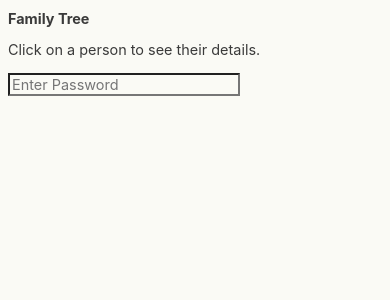
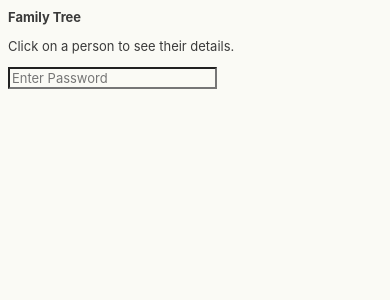
Before and after one commit to jhirsch1/family-tree, a React (Vite) app: page / in a window 390 px wide. Shown: the top 300 px of the page. Built offline with nearby package versions, Linux system fonts and the light colour scheme.

Commit message:
updated css media queries

```diff
--- a/styles/main.css
+++ b/styles/main.css
@@ -204,3 +204,8 @@
     height: 6vh;
   }
 }
+@media (max-width: 650px) {
+  * {
+    font-size: 0.9rem;
+  }
+}
```
